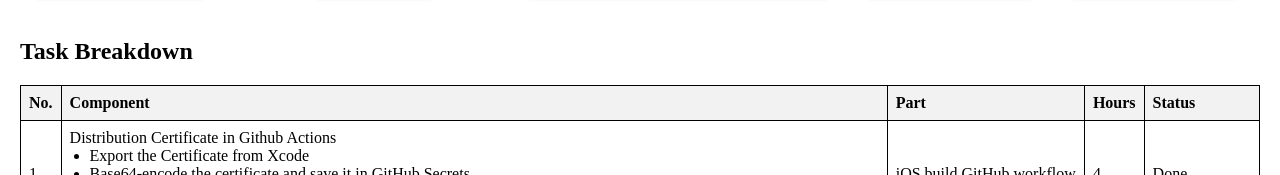
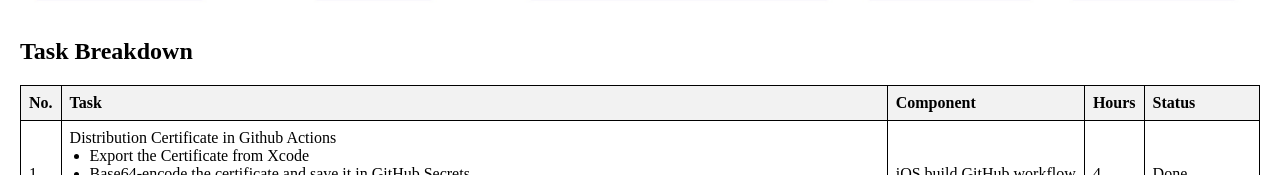
Before and after one commit to AungThiha/iOSAppAccessAutomation, a website: page index.html in a window 1280 px wide. Shown: the part 1240-1415 px from the top of the page. Drawn offline with Linux system fonts and the light colour scheme.

Commit message:
fix: wrong header in Task Breakdown table

```diff
--- a/index.html
+++ b/index.html
@@ -69,8 +69,8 @@
     <thead>
         <tr>
             <th>No.</th>
+            <th>Task</th>
             <th>Component</th>
-            <th>Part</th>
             <th>Hours</th>
             <th>Status</th>
         </tr>
```
